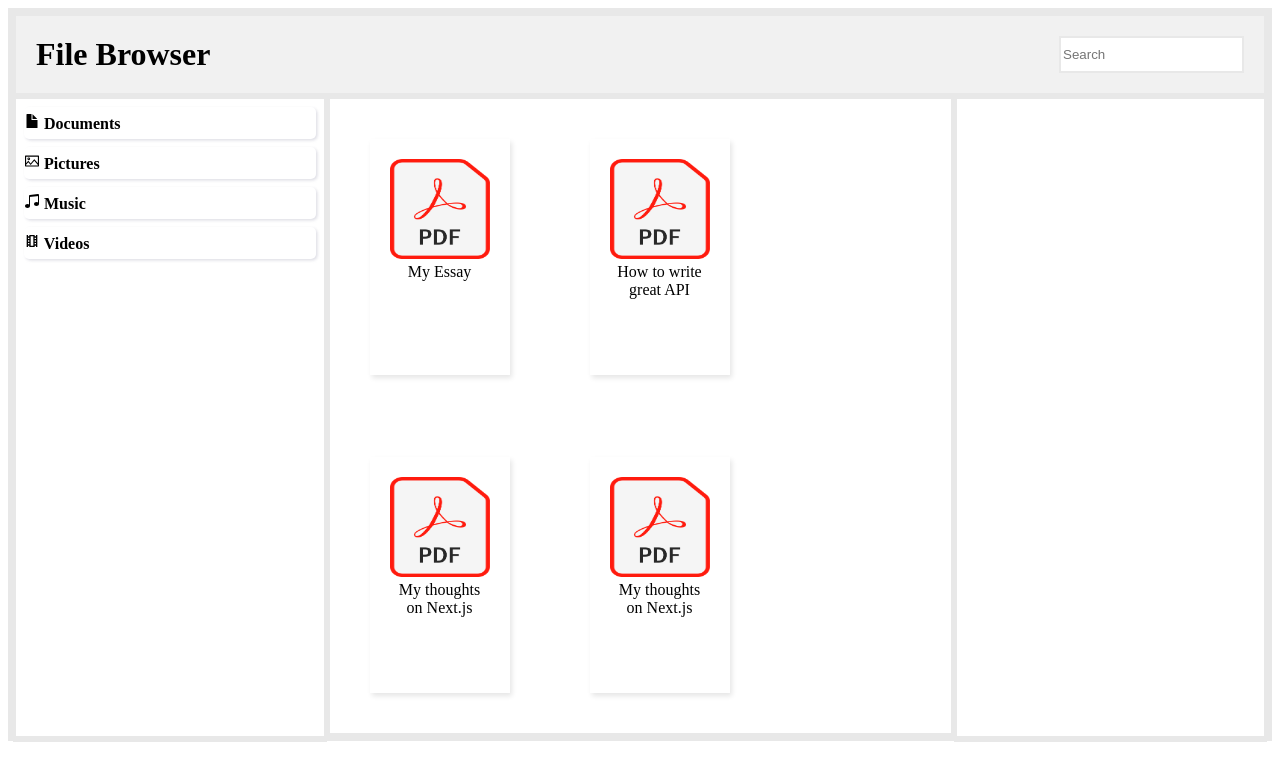
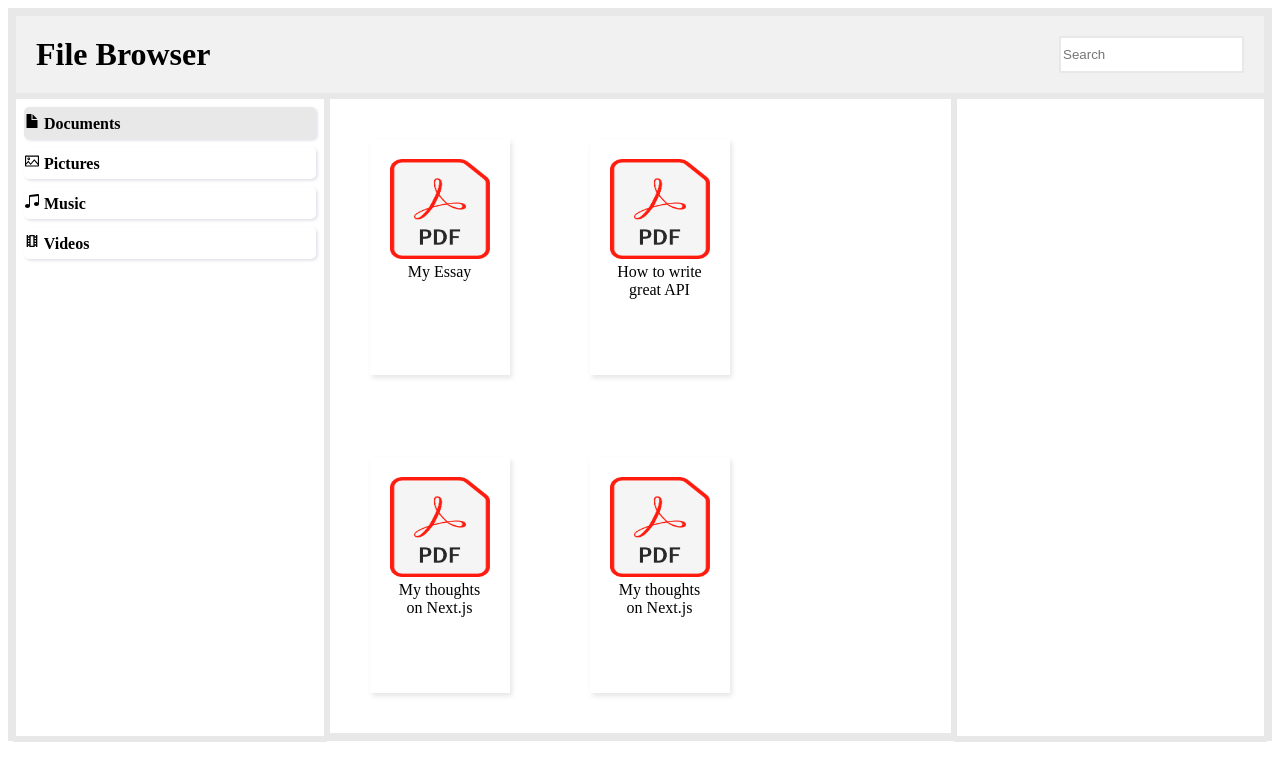
Before and after one commit to TomasGarciaDev/next-file-browser-v2, a Next.js app: page / in a window 1280 px wide. Both pictures are taken after a click on the element "Documents". Shown: the top 780 px of the page. Built offline with nearby package versions, Linux system fonts and the light colour scheme; no server answers.

Commit message:
SidebarItem and SiderBarItem.module

```diff
--- a/components/SidebarItem.js
+++ b/components/SidebarItem.js
@@ -4,12 +4,14 @@ import { API_URL } from "../config/index";
 
 export default function SidebarItem({ icon, title, setFiles}) {
   const [data, setData] = useState([])
+  const [color, setColor] = useState (true)
 
   const handleClick = (e) => {
     e.preventDefault()
     getData()
+    setColor(!color)
 
-    // console.log(data)
+    console.log(color)
   }
 
   const getData = () => {
@@ -22,7 +24,9 @@ export default function SidebarItem({ icon, title, setFiles}) {
   }
 
   return (
-    <div className={styles.container} id={title.toLowerCase()} onClick={handleClick}>
+    <div className={styles.container} id={title.toLowerCase()} onClick={handleClick}  style={{
+      backgroundColor: color ? 'rgb(255 255 255)' : 'rgb(232, 232, 232)',
+    }}>
       <h4>{ icon } { title }</h4>
     </div>
   )
--- a/styles/SidebarItem.module.css
+++ b/styles/SidebarItem.module.css
@@ -4,7 +4,7 @@
   margin-top: 8px;
   width: auto;
   height: 32px;
-  background-color: rgb(255 255 255);
+  /* background-color: rgb(255 255 255); */
   border: 0;
   box-shadow: 1.5px 1.5px 3px rgba(174, 174, 192, 0.4), -1px -1px 3px #FFFFFF;
   border-radius: 5px;
```
